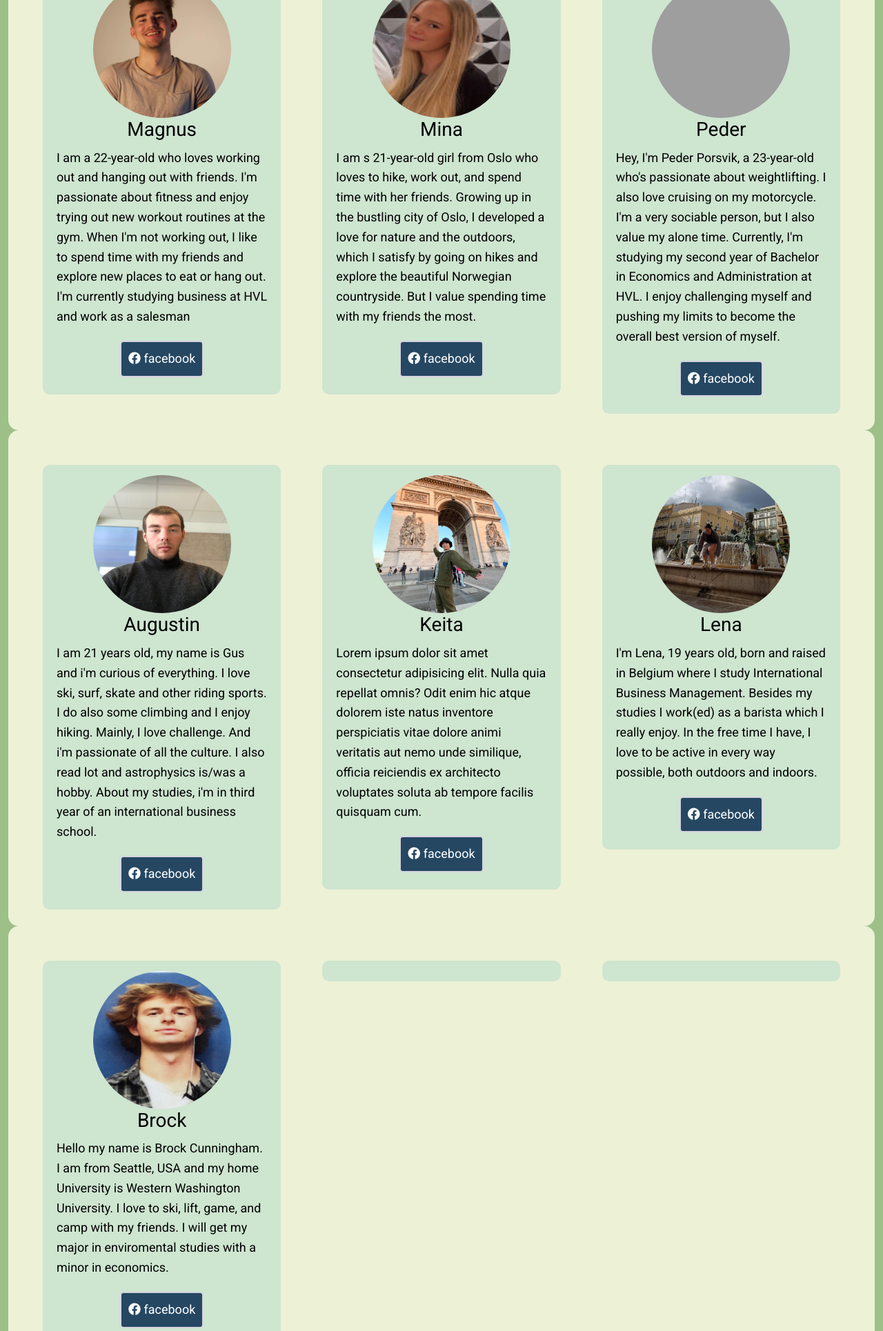
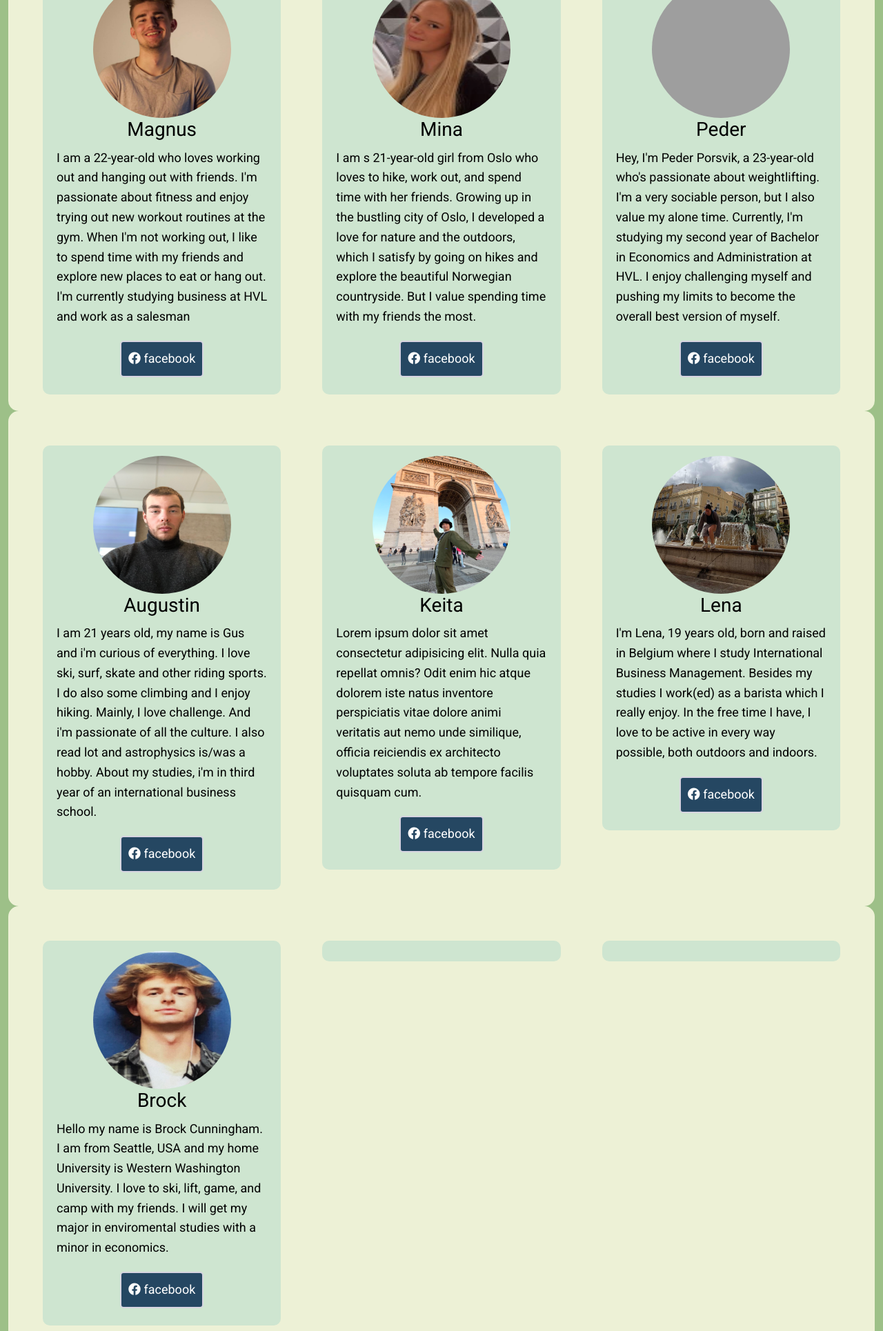
Before and after one commit to PederEP/Carbon_App, a Flask app: page / in a window 1280 px wide. Shown: the part 936-2866 px from the top of the page at 69% size. Run offline with Flask 2, Linux system fonts and the light colour scheme; some libraries are stand-ins or nearby versions; grey boxes are pictures that could not be loaded.

Commit message:
Update home.html

```diff
--- a/capp/templates/home.html
+++ b/capp/templates/home.html
@@ -82,7 +82,7 @@
           height="200"
           alt=""style="border-radius: 50%; width:200px;">
           <h3>Peder</h3>
-          <p>  Hey, I'm Peder Porsvik, a 23-year-old who's passionate about weightlifting. I also love cruising on my motorcycle. I'm a very sociable person, but I also value my alone time. Currently, I'm studying my second year of Bachelor in Economics and Administration at HVL. I enjoy challenging myself and pushing my limits to become the overall best version of myself.
+          <p>  Hey, I'm Peder Porsvik, a 23-year-old who's passionate about weightlifting. I'm a very sociable person, but I also value my alone time. Currently, I'm studying my second year of Bachelor in Economics and Administration at HVL. I enjoy challenging myself and pushing my limits to become the overall best version of myself.
           </p>
           <div class="section_container_buttons_developers">
             <a class="btn_developers" href="https://www.facebook.com/pedereugen.porsvik"  target="_blank"><i class="fa-brands fa-facebook"></i> facebook</a>
```
